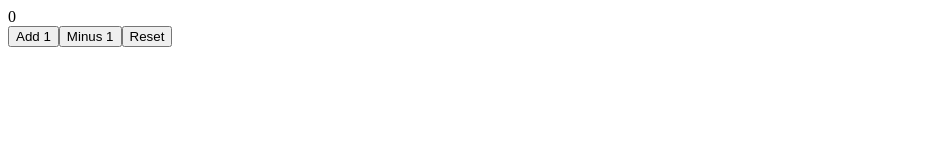
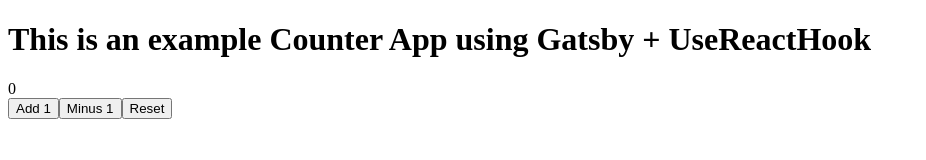
Before and after one commit to sawirricardo/Gatsby-using-React-Hooks, a Gatsby site: page / in a window 1280 px wide. Shown: the whole page, without its empty margins (0-926 px from the left). Built offline with nearby package versions, Linux system fonts and the light colour scheme; Gatsby itself is replaced by a stand-in of ours.

Commit message:
add title

```diff
--- a/src/pages/index.js
+++ b/src/pages/index.js
@@ -7,6 +7,7 @@
 
 const IndexPage = () => (
   <Layout>
+    <h1>This is an example Counter App using Gatsby + UseReactHook</h1>
     <ResultCounter />
     <Counter />
   </Layout>
```
